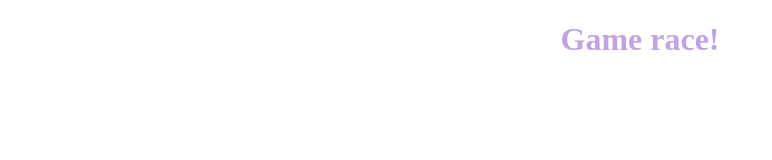
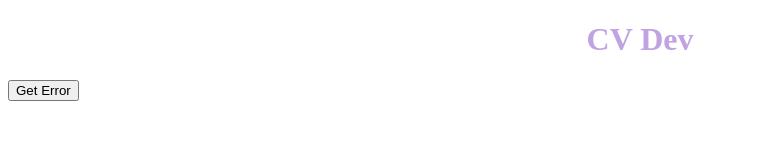
Before and after one commit to b-gulnur-r/cv-dev, a React app: page / in a window 1280 px wide. Shown: the whole page, without its empty margins (0-772 px from the left). Built offline with nearby package versions, Linux system fonts and the light colour scheme.

Commit message:
update readme

```diff
--- a/package.json
+++ b/package.json
@@ -4,8 +4,7 @@
   "description": "",
   "main": "index.js",
   "scripts": {
-    "star1t": "webpack --mode development --watch",
-    "start": "webpack serve --mode development --open --hot",
+    "start:dev": "webpack serve --mode development --hot",
     "build": "webpack --mode production"
   },
   "keywords": [],
--- a/src/components/App/index.js
+++ b/src/components/App/index.js
@@ -1,4 +1,6 @@
 import React, { Component } from "react";
+import { ErrorBoundary } from "../error-boundary";
+import { GetError } from "../ui/get-error";
 
 import './App.css';
 
@@ -6,7 +8,10 @@ class App extends Component {
     render() {
         return (
             <div>
-                <h1>Game race!</h1>
+                <h1>CV Dev</h1>
+                <ErrorBoundary>
+                  <GetError/>
+                </ErrorBoundary>
             </div>
         );
     }
--- /dev/null
+++ b/src/components/error-boundary/index.js
@@ -0,0 +1,23 @@
+import React, { Component } from "react";
+
+export class ErrorBoundary extends Component {
+    constructor(props) {
+      super(props);
+      this.state = { hasError: false };
+    }
+
+
+    componentDidCatch(error, errorInfo) {
+      this.setState({
+        hasError: true
+      })
+    }
+
+    render() {
+      if (this.state.hasError) {
+        return <h1>Что-то пошло не так.</h1>;
+      }
+
+      return this.props.children;
+    }
+  }
--- /dev/null
+++ b/src/components/ui/get-error.js
@@ -0,0 +1,14 @@
+import React, { useEffect, useState } from 'react'
+
+export const GetError = () => {
+    const [counter, setInc] = useState(0)
+
+    useEffect(()=>{
+        if(counter === 2) throw new Error('I crashed!');
+    },[counter])
+
+    const handleClick = () => {
+        setInc(counter + 1)
+    }
+    return (<button onClick={handleClick}>Get Error</button>)
+}
--- a/www/index.html
+++ b/www/index.html
@@ -5,7 +5,7 @@
     <meta charset="UTF-8">
     <meta name="viewport" content="width=device-width, initial-scale=1.0">
     <meta http-equiv="X-UA-Compatible" content="ie=edge">
-    <title>Создаём всё сами!</title>
+    <title>CV frontend dev</title>
 </head>
 
 <body>
```
Also changed, not shown: README.md (added).
